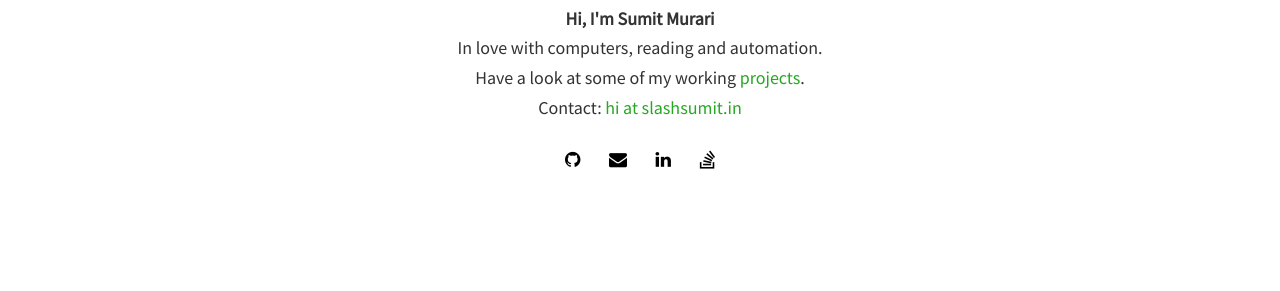
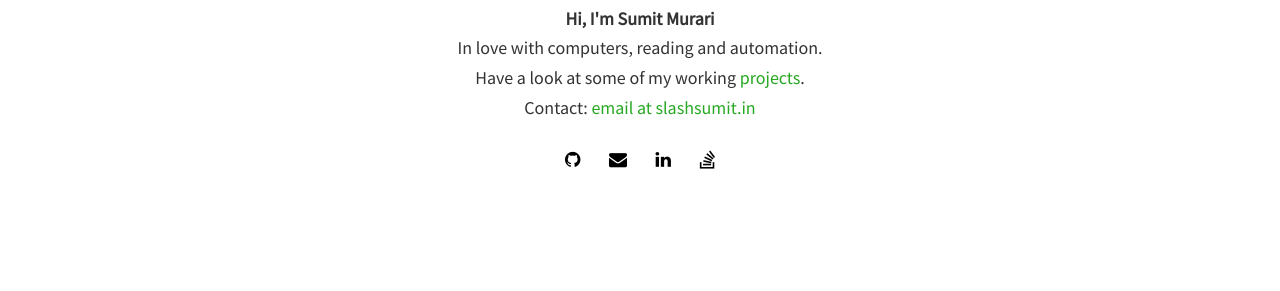
Before and after one commit to murarisumit/murarisumit.github.io, a Jekyll site: the page built from index.html, in a window 1280 px wide. Shown: the part 309-600 px from the top of the page. Built offline with Jekyll 4.4.1, drawn with Linux system fonts in a browser that asks for light colours; nearby versions of some CDN libraries; the list of posts is cut into pages by our own code.

Commit message:
Updated email at index page

```diff
--- a/index.html
+++ b/index.html
@@ -11,7 +11,7 @@ layout: home
 				<center>
 				<h4> In love with computers, reading and automation.</h4>
       <h4>Have a look at some of my working <a href="https://github.com/{{ site.github }}"> projects</a>.</h4>
-      <h4>Contact: <a href="mailto:{{ site.email }}?Subject=Hello%20Sumit"> hi at slashsumit.in </a></h4>
+      <h4>Contact: <a href="mailto:{{ site.email }}?Subject=Hello%20Sumit"> email at slashsumit.in </a></h4>
 			</center>
 	  {% include social.html %}
 	</div>
```
